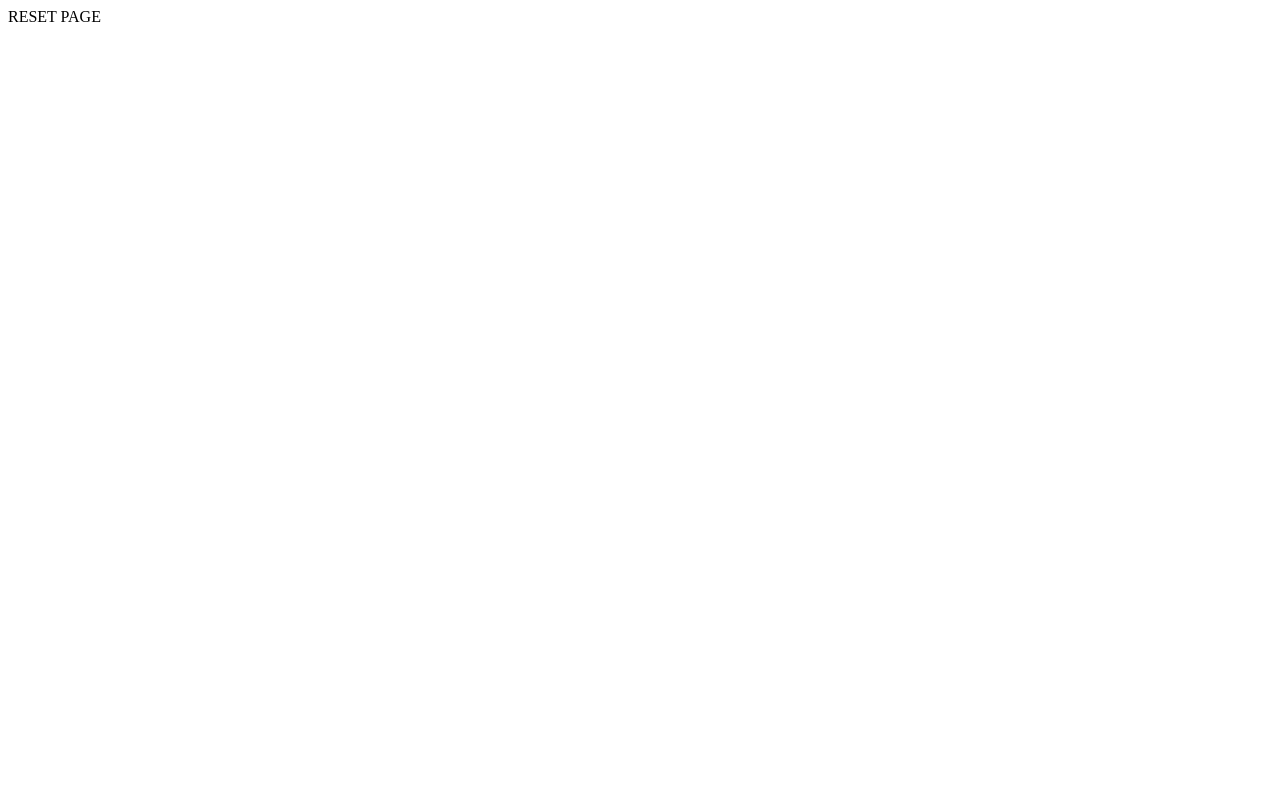
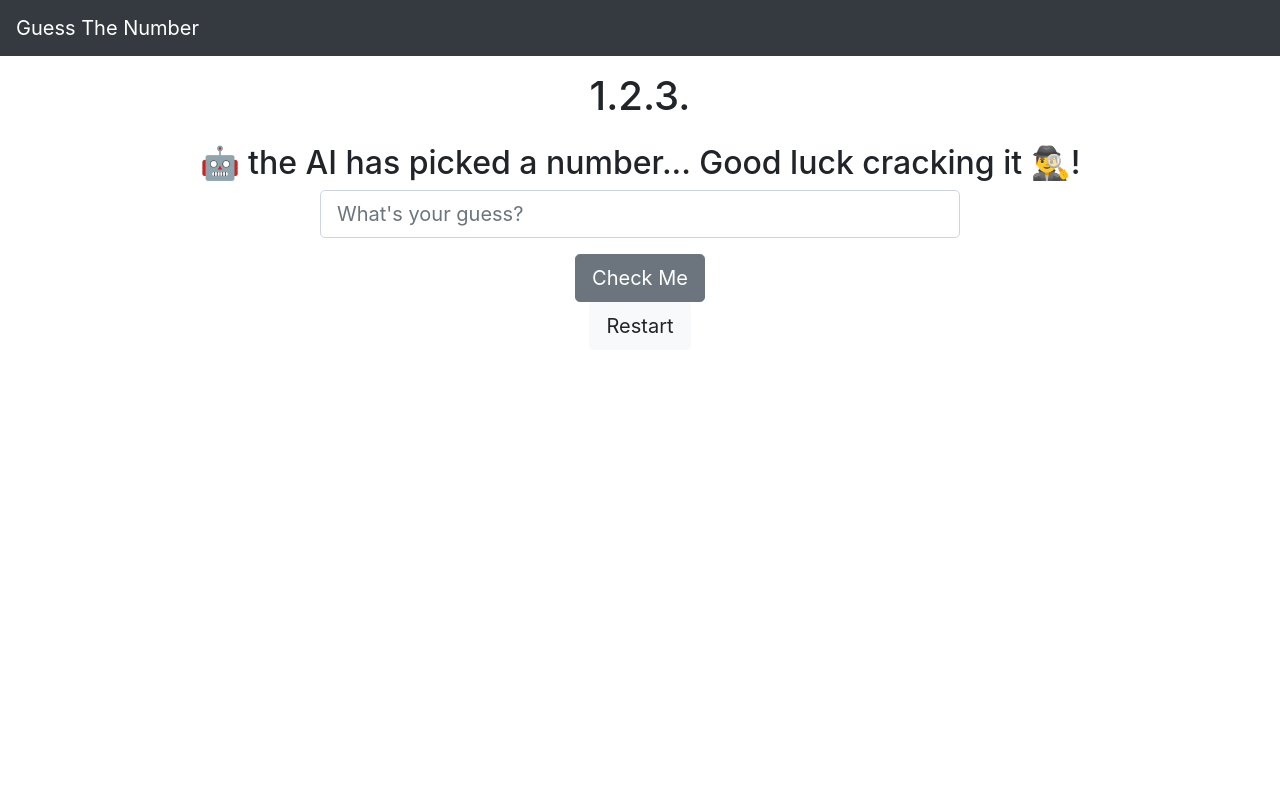
Before and after one commit to Ray-Xavier-2021/Flask_guess_the_number, a Flask app: page /reset in a window 1280 px wide. Before the commit the page is almost empty. Run offline with Flask 2, Linux system fonts and the light colour scheme; some libraries are stand-ins or nearby versions.

Commit message:
updated main.py and index.html

```diff
--- a/guess_number/main.py
+++ b/guess_number/main.py
@@ -5,6 +5,13 @@ app = Flask(__name__)
 
 # Random computer number
 computer_choice = choice(range(1, 101))
+
+# test
+print(f'computer picked {computer_choice}')
+
+# Set guesses to an empty list
+guesses = []
+
 
 @app.route('/', methods=['POST', 'GET'])
 def index():
@@ -14,17 +21,32 @@ def index():
     guess = int(request.form['number_guess'])
     # Output message
     message = check_number_show_message(guess, computer_choice)
+    # Append output message to empty guess list
+    guesses.append(message)
+    # test
     print(message)
+    print(guesses)
 
-
-  return render_template('index.html')
+  # Render template w/ guesses in reverse
+  return render_template('index.html', guesses=reversed(guesses))
 
 # Reset function
 @app.route('/reset')
 def reset():
-  return 'RESET PAGE'
+  # Reset computer choice and guesses list
+  computer_choice = choice(range(1, 101))
+  guesses = []
+  return render_template('index.html', guesses=reversed(guesses))
 
 # Create a function that compares numbers and returns according message
+'''
+It will take in the guessed number and the computer number
+2 arguments
+
+>>> check_number_show_message(guessed_number=5, computer_number=10)
+  '5 is too low
+
+'''
 def check_number_show_message(guessed_number, computer_number):
   if guessed_number < computer_number:
     return f'{guessed_number} is too low'
--- a/guess_number/templates/index.html
+++ b/guess_number/templates/index.html
@@ -5,7 +5,7 @@
     <title>Guess The Number</title>
     <link rel="stylesheet" href="https://stackpath.bootstrapcdn.com/bootstrap/4.3.1/css/bootstrap.min.css"
       integrity="sha384-ggOyR0iXCbMQv3Xipma34MD+dH/1fQ784/j6cY/iJTQUOhcWr7x9JvoRxT2MZw1T" crossorigin="anonymous" />
-    <link rel="stylesheet" type="text/css" href="../static/styles.css" />
+    <link rel="stylesheet" type="text/css" href=" {{url_for('static', filename='css/styles.css') }}" />
   </head>
 
   <body class="text-center">
@@ -32,8 +32,23 @@
           Restart
         </button>
       </form>
-      <div>
-        <!-- Insert guesses here -->
+      <div class="guessesContainer">
+        <!-- Loop through guesses -->
+        {% for guess in guesses %}
+          <!--
+            Insert guess here
+            Change class according to string contained in guess to change out of bgc
+          -->
+          <div
+          class="guess
+          {% if 'high' in guess %} red
+          {% elif 'low' in guess %} yellow
+          {% elif 'correct' in guess %} green
+          {% endif %}
+          ">
+            {{ guess }}
+          </div>
+        {% endfor %}
       </div>
     </main>
   </body>
```
